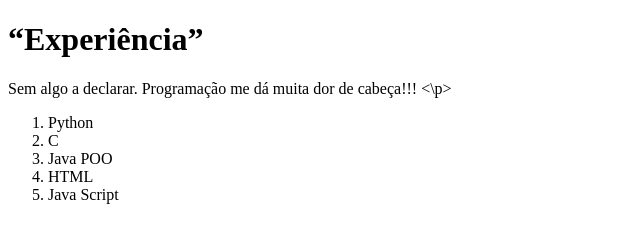
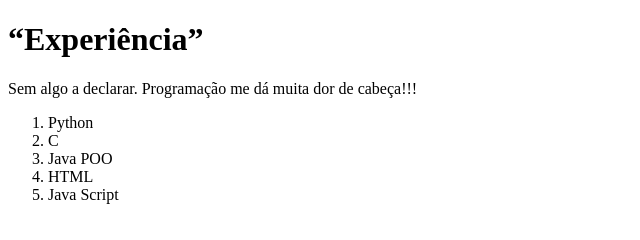
Before and after one commit to vfs15/Atividade-05_Elementos-de-texto, a plain HTML site: page experiencias.html in a window 1280 px wide. Shown: the full height of the page, 0-640 px from the left. Drawn offline with Linux system fonts and the light colour scheme.

Commit message:
ADD -nome

```diff
--- a/experiencias.html
+++ b/experiencias.html
@@ -6,7 +6,7 @@
 
     <body>
         <h1> “Experiência” </h1>
-        <p> Sem algo a declarar. Programação me dá muita dor de cabeça!!! <\p>
+        <p> Sem algo a declarar. Programação me dá muita dor de cabeça!!! </p>
         <ol>
             <li> Python </li>
             <li> C </li>
```
Also changed, not shown: index.html (+6 -0 lines).
